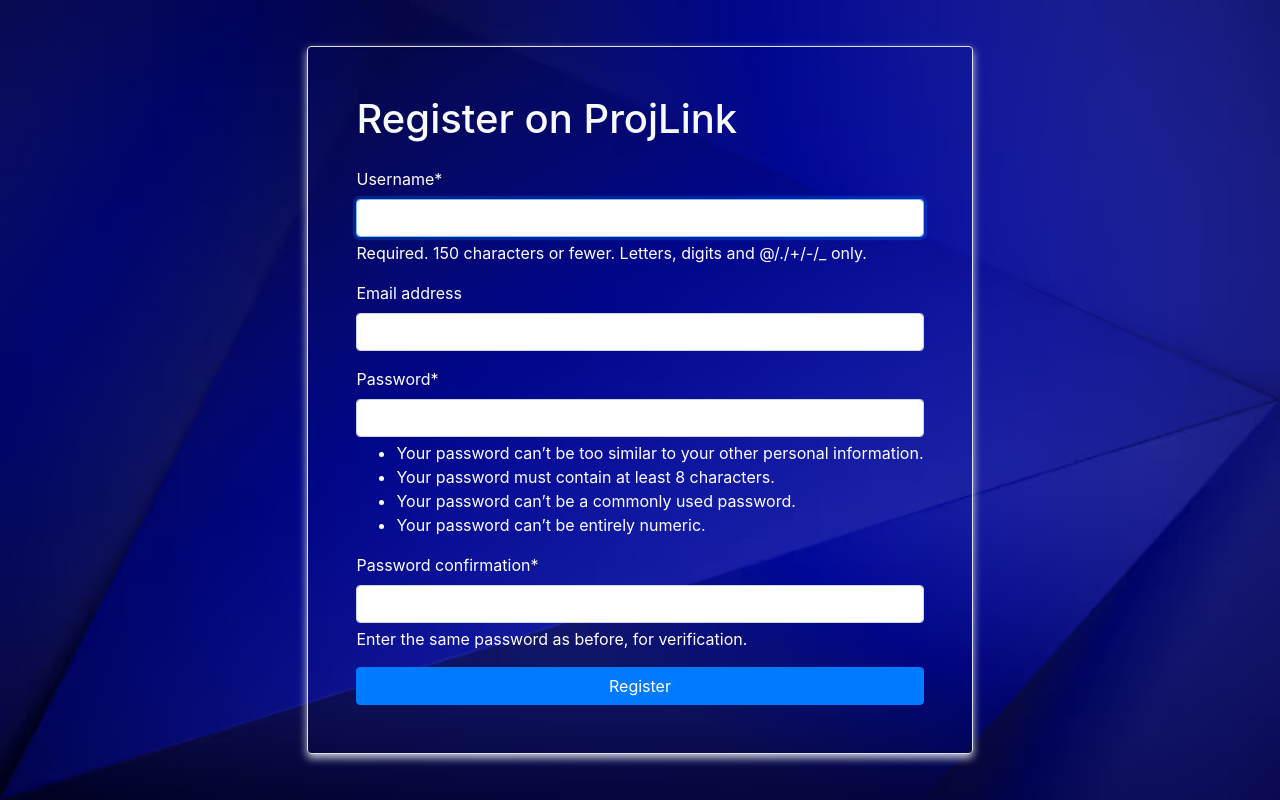
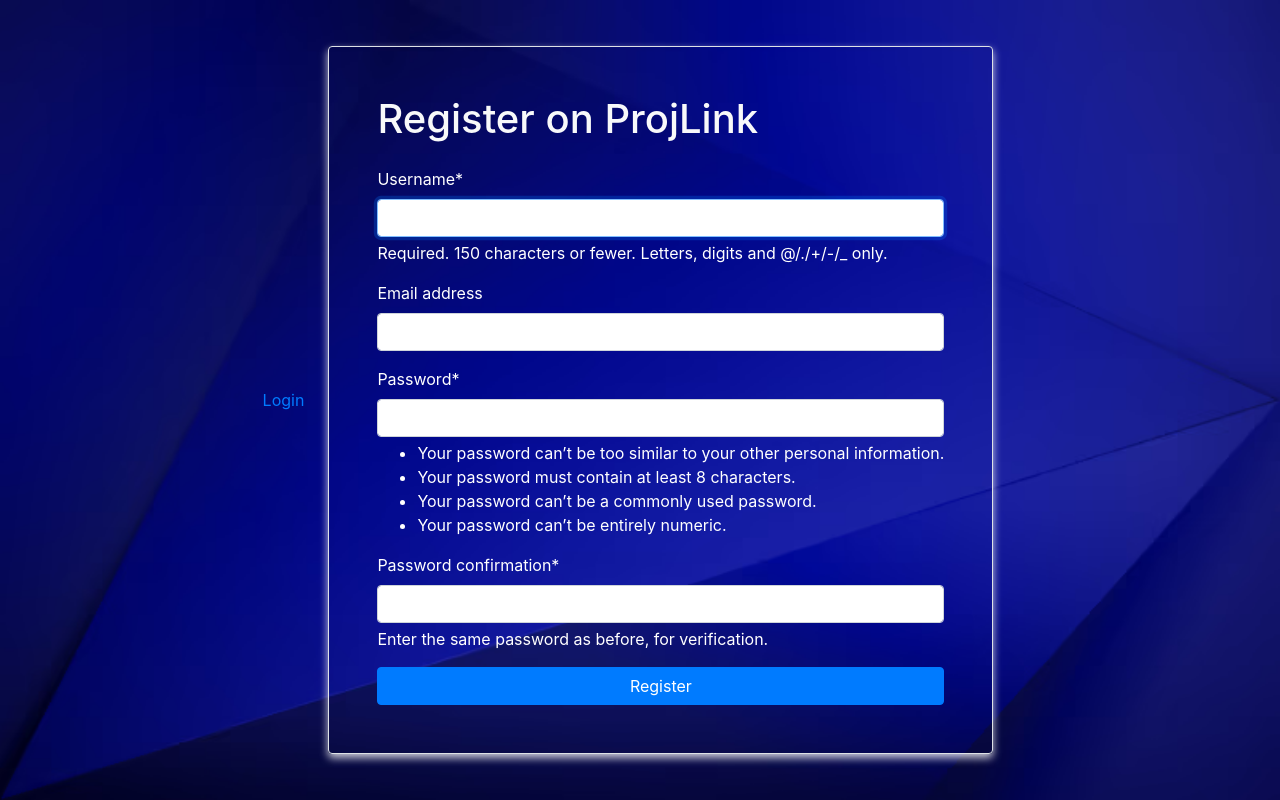
Before and after one commit to D-Eva-Code/Project_management_system, a Django app: page /user/register in a window 1280 px wide. Run offline with Django 5.2, Linux system fonts and the light colour scheme; some libraries are stand-ins or nearby versions.

Commit message:
added login functionality

```diff
--- a/project_management_system/project_management_system/settings.py
+++ b/project_management_system/project_management_system/settings.py
@@ -130,3 +130,6 @@ STATIC_URL = 'static/'
 DEFAULT_AUTO_FIELD = 'django.db.models.BigAutoField'
 CRISPY_ALLOWED_TEMPLATE_PACKS = "bootstrap5"
 CRISPY_TEMPLATE_PACK="bootstrap5"
+
+LOGIN_REDIRECT_URL='login.html'
+LOGIN_URL='login'
--- a/project_management_system/userapp/templates/register.html
+++ b/project_management_system/userapp/templates/register.html
@@ -35,27 +35,27 @@
     </style>
 </head>
 <body>
-    {% comment %} <div class=" background-image" style="background-image: url('{%static "images/bg.jpg"%}'); height: 100vh; background-size: cover; background-position: center;">
+   {% comment %} <div class="alert alert-info mt-5" role="alert">
+            {% if messages %}
 
-    <div class= "container "> {% endcomment %}
-        {% comment %} <div class="alert alert-info mt-5" role="alert">
-            {% if messages %}
-                {% for message in messages %}
                     <div class="alert alert-{{ message.tags }} alert-dismissible fade show" role="alert">
-                        {{ message }}
+                        {{ messages }}
                     <button type="button" class="btn-close" data-bs-dismiss="alert" aria-label="Close"></button>
                 </div>
-                {% endfor %}
+
             {% endif %}
-        </div> {% endcomment %}
+            </div> {% endcomment %}
+
         <div class="d-flex justify-content-center align-items-center"
          style="background-image: url('{% static "images/aces_blue.avif" %}');
                 height: 100vh;
                 background-size: cover;
                 background-position: center;">
 
+
         <!-- Form container -->
-        <div class="border border-3 p-5 rounded bg-transparent m-4 light-shadow" style="min-width: 350px;">
+         <a href= "{% url "login" %}" class="loginlink">Login</a>
+        <div class="border border-3 p-5 rounded bg-transparent m-4 light-shadow" style="min-width: 350px; positon:relative;">
             <h1 class="mb-4 text-light">Register on ProjLink</h1>
             <form method="post">
                 {% csrf_token %}
--- a/project_management_system/userapp/urls.py
+++ b/project_management_system/userapp/urls.py
@@ -1,5 +1,8 @@
 from django.urls import path
 from userapp import views
+from django.contrib.auth import views as auth_views
 
-urlpatterns=[path('register', views.register, name='register'),
+urlpatterns=[
+    path('register', views.register, name='register'),
+    path('login', auth_views.LoginView.as_view, name='login'),
 ]
```
Also changed, not shown: project_management_system/static/css/style.css (added, +11 -0 lines), project_management_system/userapp/templates/login.html (added), project_management_system/userapp/templates/logout.html (added), project_management_system/userapp/views.py (line endings or trailing spaces).
